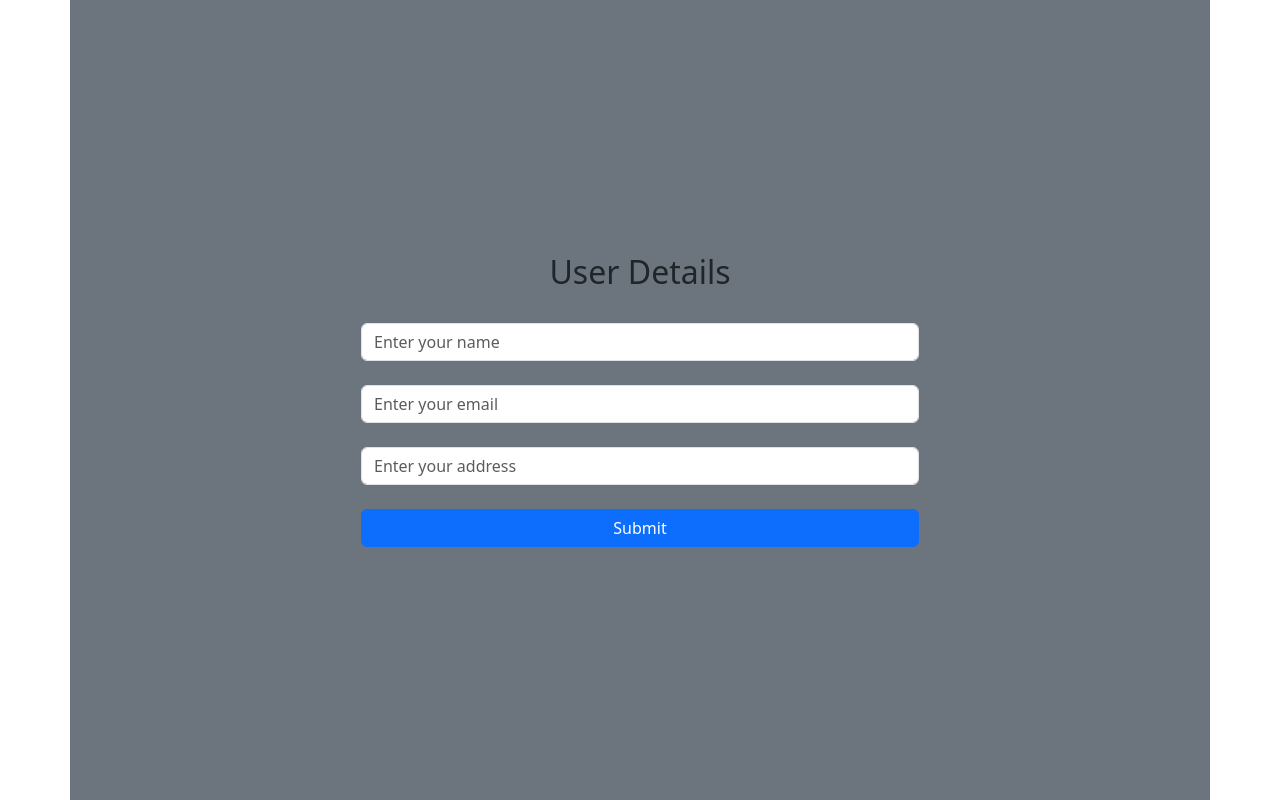
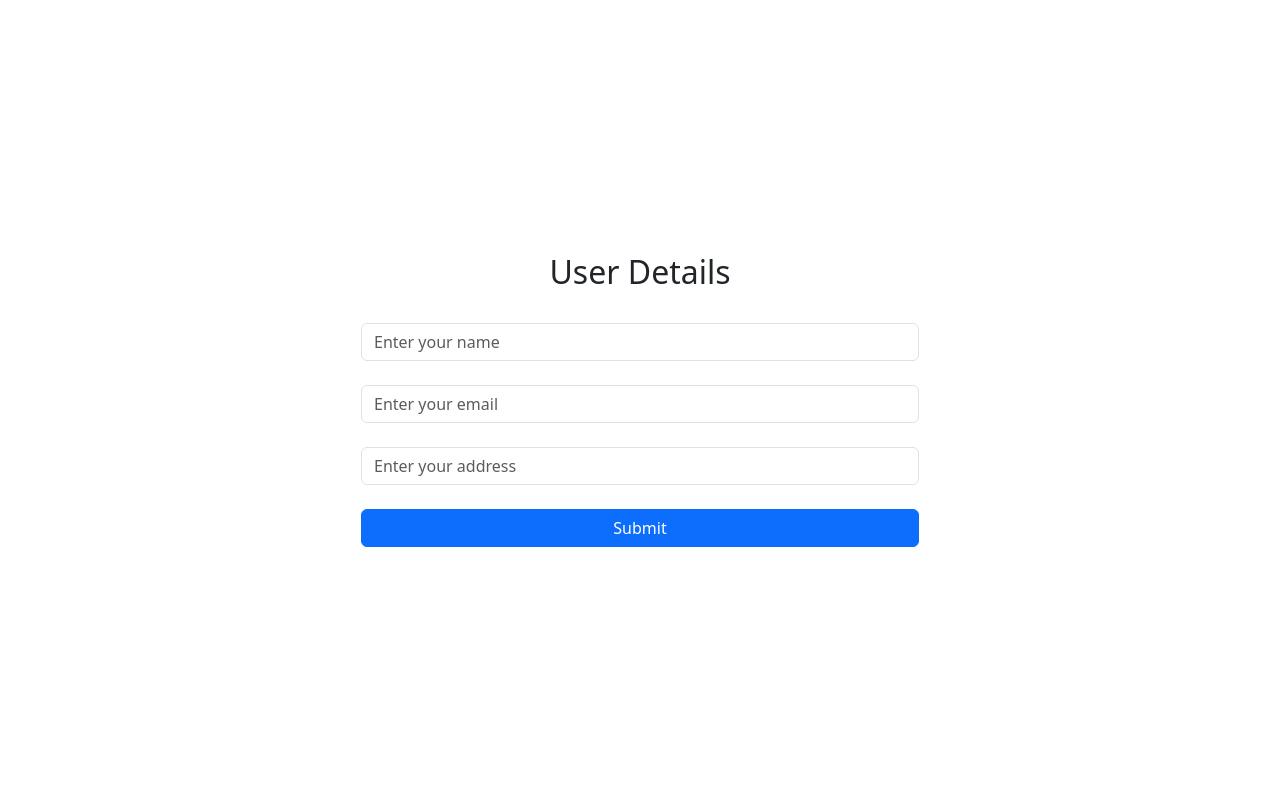
Before and after one commit to Pebhashi-Tharushika/angular-18-practice, an Angular app in the folder td-forms/: page / in a window 1280 px wide. Built offline with nearby package versions, Linux system fonts and the light colour scheme.

Commit message:
form validation and error handling using angular classes

```diff
--- a/td-forms/src/app/app.component.css
+++ b/td-forms/src/app/app.component.css
@@ -0,0 +1,3 @@
+input.ng-invalid {
+    border: solid 2px red;
+}
--- a/td-forms/src/app/app.component.html
+++ b/td-forms/src/app/app.component.html
@@ -1,4 +1,4 @@
-<!-- Traditional way to create Forms -->
+<!-- ========================================= Traditional way to create Forms =================================== -->
 
 <!-- <div class="container d-flex flex-column align-items-center justify-content-center vh-100 bg-secondary">
   <h2>User Details</h2>
@@ -16,10 +16,11 @@
 
 
 
-<!-- Template Driven Forms -->
+
+<!-- ============================================== Template Driven Forms  ========================================= -->
 
 
-<!-- passing template variable event binding function -->
+<!--============= passing template variable event binding function ========== -->
 
 <!-- <div class="container d-flex flex-column align-items-center justify-content-center vh-100 bg-secondary">
   <h2>User Details</h2>
@@ -36,15 +37,38 @@
 </div> -->
 
 
-<!-- using template variable for @ViewChild() decorator -->
+<!-- ============ using template variable for @ViewChild() decorator ===========-->
 
-<div class="container d-flex flex-column align-items-center justify-content-center vh-100 bg-secondary">
+<!-- <div class="container d-flex flex-column align-items-center justify-content-center vh-100 bg-secondary">
   <h2>User Details</h2>
 
   <form class="w-50 mt-4" (submit)="onSubmit()" #f="ngForm">
     <input type="text" class="form-control mb-4" placeholder="Enter your name" name="name" ngModel>
 
-    <input type="text" class="form-control mb-4" (keyup)="keyUp()" placeholder="Enter your email" name="email" ngModel>
+    <input type="text" class="form-control mb-4" placeholder="Enter your email" name="email" ngModel>
+
+    <input type="text" class="form-control mb-4" placeholder="Enter your address" name="address" ngModel>
+
+    <button class="btn btn-primary w-100">Submit</button>
+  </form>
+</div> -->
+
+
+<!-- required -->
+<div class="container d-flex flex-column align-items-center justify-content-center vh-100">
+  <h2>User Details</h2>
+
+  <form class="w-50 mt-4" (submit)="onSubmit()" #f="ngForm">
+    <input type="text" class="form-control" placeholder="Enter your name" name="name" ngModel (keyup)="keyUp(name)"
+      #name="ngModel" required [class.ng-invalid]="name.invalid && name.touched">
+
+    <div class="mb-4 text-danger">
+      @if(name.invalid && name.touched){
+      Name is required
+      }
+    </div>
+
+    <input type="text" class="form-control mb-4" placeholder="Enter your email" name="email" ngModel>
 
     <input type="text" class="form-control mb-4" placeholder="Enter your address" name="address" ngModel>
 
--- a/td-forms/src/app/app.component.ts
+++ b/td-forms/src/app/app.component.ts
@@ -14,9 +14,8 @@ export class AppComponent {
 
   title = 'td-forms';
 
-  keyUp(){
-    console.log("key up event");
-    console.log(this.form);
+  keyUp(name:any){
+
   }
 
   onSubmit() {
```
